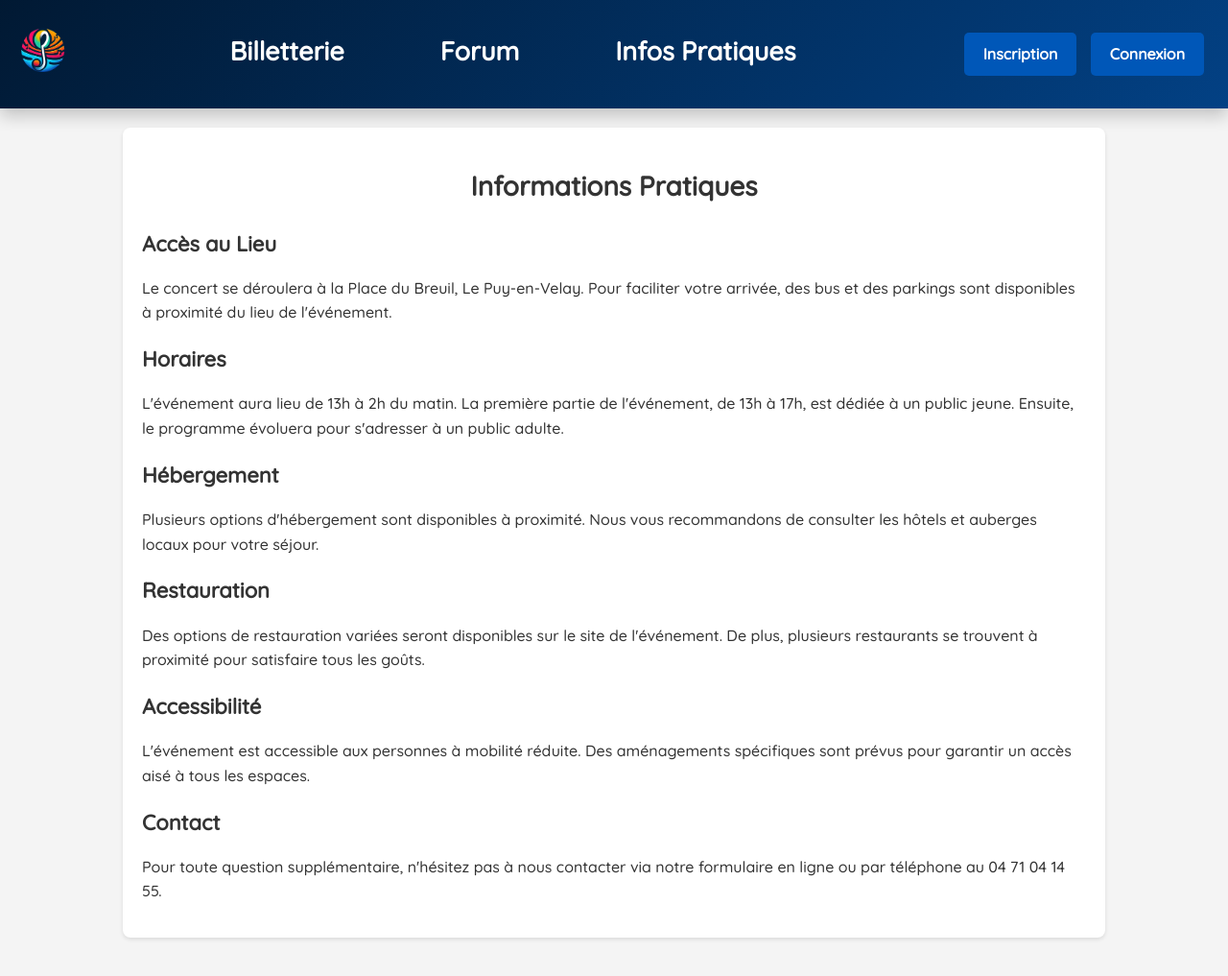
After one commit to Nathanmarij/SAE301, a PHP site: page /infosPratiques.php in a window 1280 px wide. The commit adds this page. Shown: the whole page at 96% size. Run offline with PHP 8.4, Linux system fonts and the light colour scheme.

Commit message:
Liens mis à jour

```diff
--- a/sae301/billetterie.php
+++ b/sae301/billetterie.php
@@ -48,7 +48,7 @@
                     <a href="forum.php">
                         <h2>Forum</h2>
                     </a>
-                    <a href="Infos Pratiques.php">
+                    <a href="infosPratiques.php">
                         <h2>Infos Pratiques</h2>
                     </a>
                 </div>
@@ -64,7 +64,7 @@
                     $statement->execute();
                     $identite = $statement->fetchAll(PDO::FETCH_ASSOC);
                     $iduser = $_SESSION["user"];
-                    echo '<a href="deconnexion.php"><h2>Déconnexion</h2></a>';
+                    echo '<a href="profil.php"><h2>Profil</h2></a>';
                 } else { ?>
                     <a href="inscription.php">
                         <h2>Inscription</h2>
--- a/sae301/css/profil.css
+++ b/sae301/css/profil.css
@@ -3,7 +3,6 @@ body {
     background-color: #f4f4f4;
     color: #333;
     line-height: 1.6;
-    padding: 20px;
 }
 
 .header {
--- a/sae301/index.php
+++ b/sae301/index.php
@@ -39,7 +39,7 @@ try {
                 <a href="forum.php">
                     <h2>Forum</h2>
                 </a>
-                <a href="Infos Pratiques.php">
+                <a href="infosPratiques.php">
                     <h2>Infos Pratiques</h2>
                 </a>
             </div>
@@ -56,7 +56,7 @@ try {
                     $statement->execute();
                     $identite = $statement->fetchAll(PDO::FETCH_ASSOC);
                     $iduser = $_SESSION["user"];
-                    echo '<a href="deconnexion.php"><h2>Déconnexion</h2></a>';
+                    echo '<a href="profil.php"><h2>Profil</h2></a>';
                 } else { ?>
                     <a href="inscription.php">
                         <h2>Inscription</h2>
--- /dev/null
+++ b/sae301/infosPratiques.php
@@ -0,0 +1,109 @@
+<!DOCTYPE html>
+<html lang="fr">
+
+<head>
+    <meta charset="UTF-8">
+    <meta name="viewport" content="width=device-width, initial-scale=1.0">
+    <link href="css/infopratique.css" type="text/css" rel="stylesheet" />
+    <link href="css/header.css" type="text/css" rel="stylesheet" />
+
+    <link href="https://fonts.googleapis.com/css2?family=Quicksand:wght@500&display=swap" rel="stylesheet">
+    <link rel="icon" href="favicon.ico">
+    <title>Infos Pratiques - Unicert 2024</title>
+    <?php
+    include("config.php");
+    session_start();
+    try {
+        $bdd = new PDO('mysql:host=' . $hote . ';port=' . $port . ';dbname=' . $nombase, $utilisateur, $mdp);
+    } catch (Exception $e) { // sinon
+        die("erreur"); // ecrire 'erreur'
+    }
+    ?>
+</head>
+    <body>
+    <header>
+        <div class="header">
+            <div class="logo">
+            <a href="index.php">
+            <!-- Logo -->
+            <img src="image/logo.png" alt="UNICEF logo">
+            </a>
+            </div>
+            <div class="nav-container">
+            <div class="btn-nav">
+                <!-- Boutons de navigation -->
+                <a href="billetterie.php">
+                    <h2>Billetterie</h2>
+                </a>
+                <a href="forum.php">
+                    <h2>Forum</h2>
+                </a>
+                <a href="infosPratiques.php">
+                    <h2>Infos Pratiques</h2>
+                </a>
+            </div>
+            </div>
+
+            <div class="btn-compte">
+                <!-- Boutons d'inscription et de connexion -->
+                <?php
+                if (isset($_SESSION["user"])) { // si l'utilisateur est connecté
+                    $requete = 'SELECT id_user, nom, prenom FROM user WHERE id_user = :id';
+                    $statement = $bdd->prepare($requete);
+                    $statement->bindParam(':id', $iduser, PDO::PARAM_INT);
+                    $statement->execute();
+                    $identite = $statement->fetchAll(PDO::FETCH_ASSOC);
+                    $iduser = $_SESSION["user"];
+                    echo '<a href="profil.php"><h2>Profil</h2></a>';
+                } else { ?>
+                    <a href="inscription.php">
+                        <h2>Inscription</h2>
+                    </a>
+                    <a href="connexion.php">
+                        <h2>Connexion</h2>
+                    </a>
+                    <?php
+                } ?>
+            </div>
+        </div>
+    </header>
+
+        <!-- Contenu principal -->
+        <div class="main">
+        <div class="info-container">
+            <h1>Informations Pratiques</h1>
+
+            <h2>Accès au Lieu</h2>
+            <p>
+                Le concert se déroulera à la Place du Breuil, Le Puy-en-Velay. Pour faciliter votre arrivée, des bus et des parkings sont disponibles à proximité du lieu de l'événement.
+            </p>
+
+            <h2>Horaires</h2>
+            <p>
+                L'événement aura lieu de 13h à 2h du matin. La première partie de l'événement, de 13h à 17h, est dédiée à un public jeune. Ensuite, le programme évoluera pour s'adresser à un public adulte.
+            </p>
+
+            <h2>Hébergement</h2>
+            <p>
+                Plusieurs options d'hébergement sont disponibles à proximité. Nous vous recommandons de consulter les hôtels et auberges locaux pour votre séjour.
+            </p>
+
+            <h2>Restauration</h2>
+            <p>
+                Des options de restauration variées seront disponibles sur le site de l'événement. De plus, plusieurs restaurants se trouvent à proximité pour satisfaire tous les goûts.
+            </p>
+
+            <h2>Accessibilité</h2>
+            <p>
+                L'événement est accessible aux personnes à mobilité réduite. Des aménagements spécifiques sont prévus pour garantir un accès aisé à tous les espaces.
+            </p>
+
+            <h2>Contact</h2>
+            <p>
+                Pour toute question supplémentaire, n'hésitez pas à nous contacter via notre formulaire en ligne ou par téléphone au 04 71 04 14 55.
+            </p>
+        </div>
+    </div>
+    </body>
+
+</html>
```
Also changed, not shown: sae301/js/scriptv2.js (added, +30 -0 lines), sae301/profil.php (+39 -13 lines).
